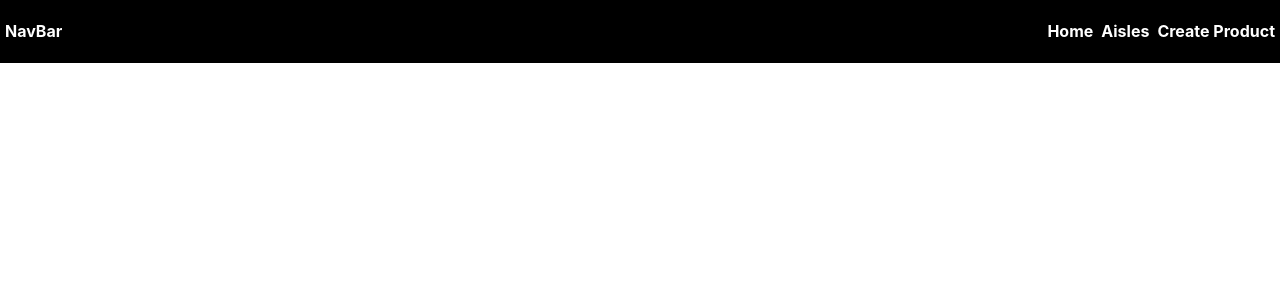
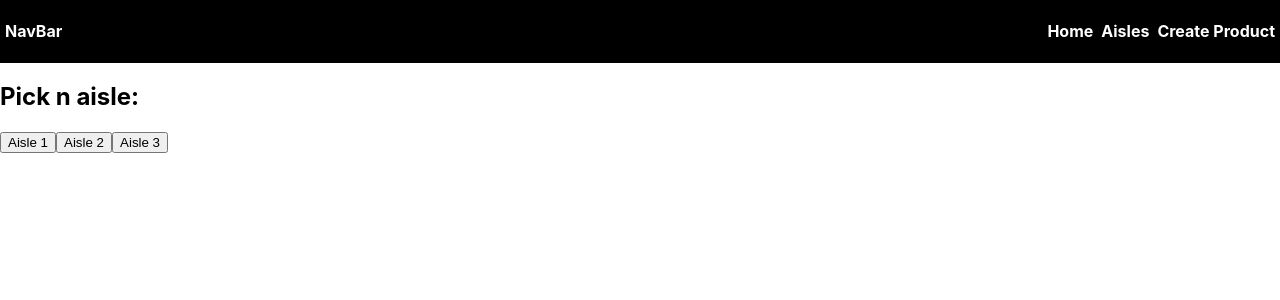
Before and after one commit to pancholo35/Tonys-Bodega, a React (Create React App) app in the folder client/: page /aisle in a window 1280 px wide. Shown: the top 300 px of the page. Built offline with nearby package versions, Linux system fonts and the light colour scheme.

Commit message:
pages created and relData state in App

```diff
--- a/client/package.json
+++ b/client/package.json
@@ -1,5 +1,5 @@
 {
-  "name": "Tonys-Bodega",
+  "name": "tonys-bodega-client",
   "version": "0.1.0",
   "private": true,
   "dependencies": {
--- a/client/src/App.js
+++ b/client/src/App.js
@@ -1,10 +1,15 @@
 import './App.css'
 import { Routes, Route } from 'react-router-dom'
+import { useState } from 'react'
 import Nav from './components/Nav'
 import Form from './components/Form'
-import Aisles from './pages/Aisles'
+import Aisle from './pages/Aisle'
+import Home from './pages/Home'
+import Shelf from './pages/Shelf'
 
 const App = () => {
+  const [relData, setRelData] = useState(null)
+
   return (
     <div className="App">
       <header>
@@ -12,8 +17,12 @@ const App = () => {
       </header>
       <main>
         <Routes>
-          <Route path="/" />
-          <Route path="/aisles" element={<Aisles />} />
+          <Route path="/" element={<Home />} />
+          <Route path="/aisle" element={<Aisle setRelData={setRelData} />} />
+          <Route
+            path="/aisle/shelf"
+            element={<Shelf aisle_data={relData} setRelData={setRelData} />}
+          />
           <Route path="/aisle/shelf/product/create" element={<Form />} />
         </Routes>
       </main>
--- a/client/src/components/Nav.jsx
+++ b/client/src/components/Nav.jsx
@@ -6,7 +6,7 @@ const Nav = () => {
       <h4>NavBar</h4>
       <div className="links">
         <Link to="/">Home</Link>
-        <Link to="/aisles">Aisles</Link>
+        <Link to="/aisle">Aisles</Link>
         <Link to="/aisle/shelf/product/create">Create Product</Link>
       </div>
     </nav>
--- /dev/null
+++ b/client/src/pages/Aisle.js
@@ -0,0 +1,31 @@
+import axios from 'axios'
+import { useNavigate } from 'react-router-dom'
+
+const Aisles = (props) => {
+  const navigate = useNavigate()
+
+  const getAisle = async (num) => {
+    let response = await axios.get(`http://localhost:3001/aisle/${num}`)
+    props.setRelData(response.data)
+    navigate('shelf')
+  }
+
+  //const handleClick()
+
+  return (
+    <div className="aisles">
+      <h2>Pick n aisle:</h2>
+      <button type="button" onClick={() => getAisle(1)}>
+        Aisle 1
+      </button>
+      <button type="button" onClick={() => getAisle(2)}>
+        Aisle 2
+      </button>
+      <button type="button" onClick={() => getAisle(3)}>
+        Aisle 3
+      </button>
+    </div>
+  )
+}
+
+export default Aisles
--- a/client/src/pages/Aisles.js
+++ /dev/null
@@ -1,9 +0,0 @@
-const Aisles = () => {
-  return (
-    <div>
-      <h2>help</h2>
-    </div>
-  )
-}
-
-export default Aisles
--- /dev/null
+++ b/client/src/pages/Home.js
@@ -0,0 +1,16 @@
+import { useNavigate } from 'react-router-dom'
+
+const Home = () => {
+  const navigate = useNavigate()
+
+  return (
+    <div>
+      <h3>Tony's muthafukin' Bodega</h3>
+      <button type="button" onClick={() => navigate('aisle')}>
+        OPEN FOR BUSINESS
+      </button>
+    </div>
+  )
+}
+
+export default Home
--- /dev/null
+++ b/client/src/pages/Shelf.js
@@ -0,0 +1,9 @@
+const Shelf = (props) => {
+  return (
+    <div>
+      <h1>{props.aisle_data && props.aisle_data.aisle_number}</h1>
+    </div>
+  )
+}
+
+export default Shelf
```
Also changed, not shown: 1 other file (tests, documents, lock files or other folders).
